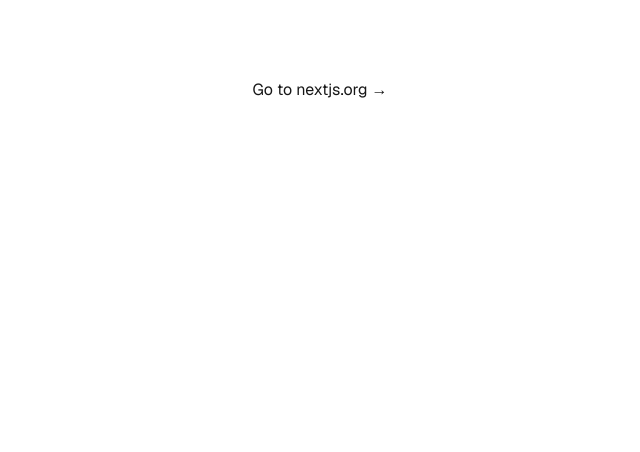
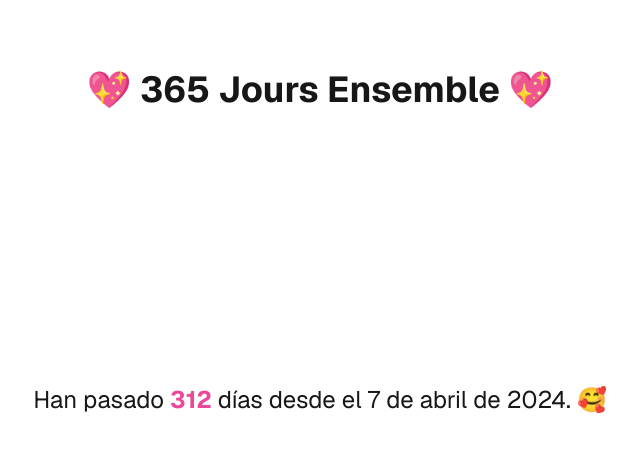
Before and after one commit to oscar2901-UNIVA/365-jours-ensemble, a Next.js app: page / in a window 1280 px wide. Shown: the top 452 px of the page, without its empty margins (320-960 px from the left). Built offline with nearby package versions, Linux system fonts and the light colour scheme.

Commit message:
feat: add day counter

```diff
--- a/src/app/page.js
+++ b/src/app/page.js
@@ -1,9 +1,25 @@
-import Image from "next/image";
+"use client";
+
+import { useState, useEffect } from "react";
 
 export default function Home() {
+  const [daysCount, setDaysCount] = useState(0);
+
+  useEffect(() => {
+    const startDate = new Date("2024-04-07");
+    const currentDate = new Date();
+    const diffTime = currentDate.getTime() - startDate.getTime();
+    const diffDays = Math.floor(diffTime / (1000 * 60 * 60 * 24));
+
+    setDaysCount(diffDays);
+  }, []);
+
   return (
-    <div className="grid grid-rows-[20px_1fr_20px] items-center justify-items-center min-h-screen p-8 pb-20 gap-16 sm:p-20 font-[family-name:var(--font-geist-sans)]">
-      Go to nextjs.org →
+    <div className="grid grid-rows-[20px_1fr_20px] items-center justify-items-center min-h-screen p-8 pb-20 gap-16 sm:p-20 font-[family-name:var(--font-geist-sans)] text-center">
+      <h1 className="text-4xl font-bold">💖 365 Jours Ensemble 💖</h1>
+      <p className="text-2xl">
+        Han pasado <span className="text-pink-500 font-bold">{daysCount}</span> días desde el 7 de abril de 2024. 🥰
+      </p>
     </div>
   );
 }
```
